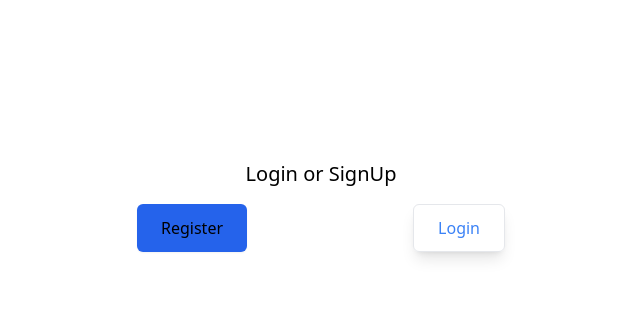
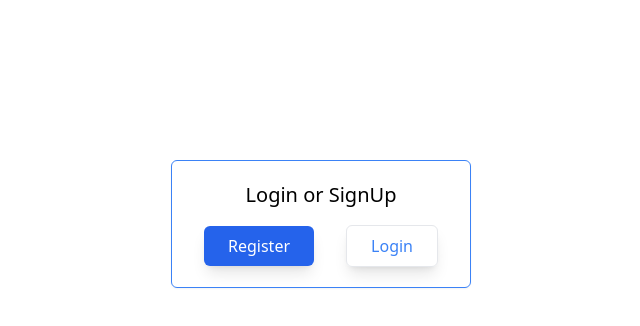
Before and after one commit to monteen01/LoginSignUp, a React (Vite) app in the folder client/: page / in a window 1280 px wide. Shown: the top 326 px of the page, without its empty margins (319-959 px from the left). Built offline with nearby package versions, Linux system fonts and the light colour scheme.

Commit message:
added form changes

```diff
--- a/client/src/Form.jsx
+++ b/client/src/Form.jsx
@@ -3,15 +3,21 @@ import { Link } from "react-router-dom";
 const Form = () => {
   return (
     <div className="container grid place-items-center mt-[10rem] ">
-      <form className="w-[700px] text-center ">
+      <form className="w-[300px] text-center border border-blue-500 rounded-md shadow-sm py-5  ">
         <h1 className="text-xl mb-2">Login or SignUp</h1>
         <div className="flex justify-evenly items-center">
-          <button className="mt-2 h-12 text-center px-6 py-2 shadow-sm rounded-md bg-blue-600  text-white ">
-            <Link to="/register">Register</Link>
-          </button>
-          <button className="mt-2 h-12 text-center px-6 py-2 shadow-lg rounded-md border text-blue-500 border-gray-200 ">
-            <Link to="/login">Login</Link>
-          </button>
+          <Link
+            className="mt-2  text-center px-6 py-2 shadow-lg rounded-md bg-blue-600 text-white"
+            to="/register"
+          >
+            Register
+          </Link>
+          <Link
+            className="mt-2  text-center px-6 py-2 shadow-lg rounded-md border text-blue-500 border-gray-200 "
+            to="/login"
+          >
+            Login
+          </Link>
         </div>
       </form>
     </div>
```
